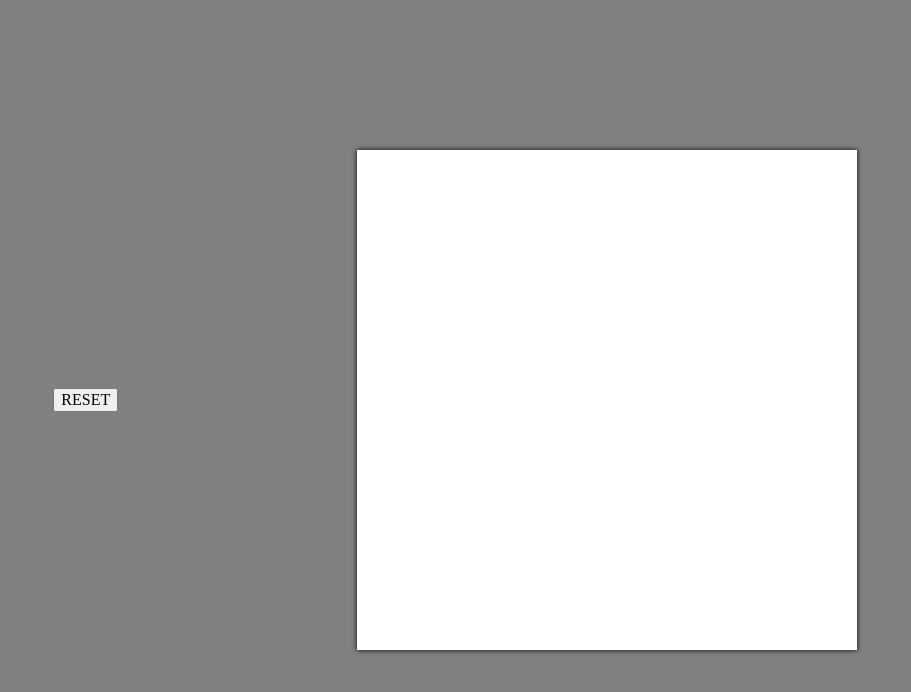
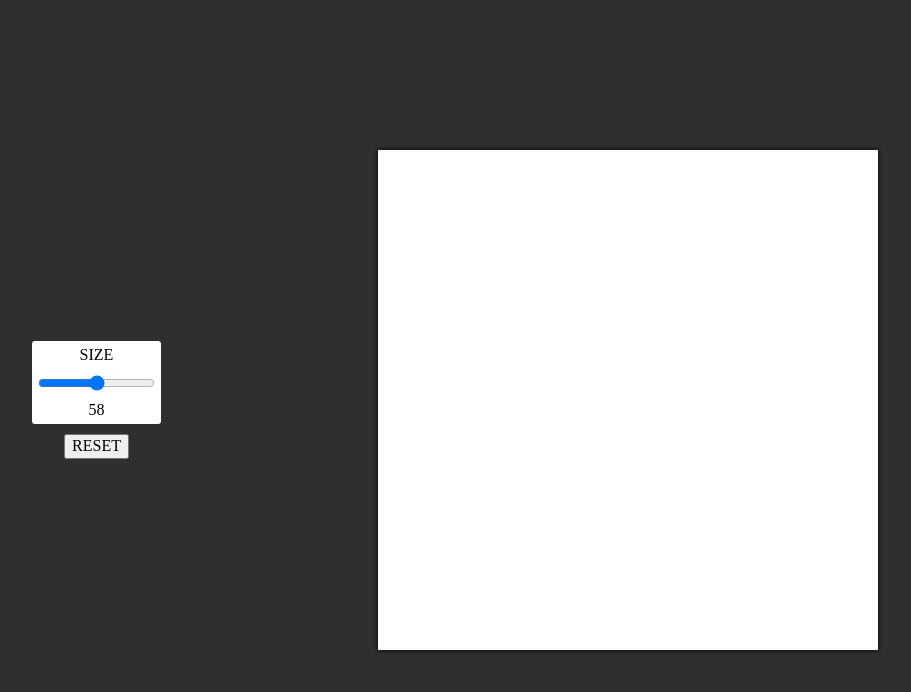
Before and after one commit to novraburv/etch-a-sketch, a plain HTML site: page index.html in a window 1280 px wide. Both pictures are taken after a click on the button "RESET". Shown: the whole page, without its empty margins (185-1096 px from the left). Drawn offline with nearby package versions, Linux system fonts and the light colour scheme.

Commit message:
add size controller

```diff
--- a/index.html
+++ b/index.html
@@ -12,6 +12,11 @@
 </head>
 <body>
 	<div class="nav">
+        <div class="slider">
+            <label for="size">SIZE</label>
+            <input type="range" class="range" id="size" min=16 max=100>
+            <output id="sizeOutput"></output>
+        </div>
 		<button class="btn" id="reset">RESET</button>
 	</div>
 	<div class="container"></div>
--- a/script.js
+++ b/script.js
@@ -25,12 +25,26 @@ function setMouseEffect() {
 	})
 }
 
-const reset = document.querySelector('#reset');
-reset.addEventListener('click', () => {
-  const container = document.querySelector('.container');
-  container.innerHTML = '';
-  setGrid(16);
-  setMouseEffect();
-})
+function resetGrid(size) {
+    const container = document.querySelector('.container');
+    container.innerHTML = '';
+    setGrid(size);
+    setMouseEffect();
+}
 
 setGrid(16);
+
+
+const size = document.querySelector('#size');
+const sizeOutput = document.querySelector('#sizeOutput');
+const reset = document.querySelector('#reset');
+
+size.addEventListener('input', (e) => {
+    resetGrid(e.target.value);
+    sizeOutput.value = e.target.value;
+})
+sizeOutput.value = size.value;
+
+reset.addEventListener('click', () => {
+    resetGrid(size.value)
+})
--- a/styles.css
+++ b/styles.css
@@ -1,5 +1,5 @@
 * {
-	/*outline: red dashed 1px;*/
+/* 	outline: red dashed 1px; */
 }
 
 body {
@@ -10,7 +10,7 @@ body {
 
 	height: 100vh;
 
-	background-color: gray;
+	background-color: #2f2f2f;
 
 }
 
@@ -36,3 +36,35 @@ body {
 	min-width: 1px;
 	flex-grow: 1;
 }
+
+.nav,
+.slider {
+    display: flex;
+    flex-flow: column nowrap;
+    align-items: center;
+    gap: 10px;
+}
+
+.slider {
+    background-color: white;
+    border-radius: 3px;
+    padding: 5px 0;
+}
+
+.range {
+    width: 90%;
+}
+
+.range::-webkit-slider-runnable-track,
+.range::-moz-range-track {
+    background-color: gold;
+}
+
+.range::-webkit-slider-thumb:hover,
+.range::-moz-range-thumb:hover {
+    background-color: #2f2f2f;
+}
+
+.output {
+    display: block;
+}
```
